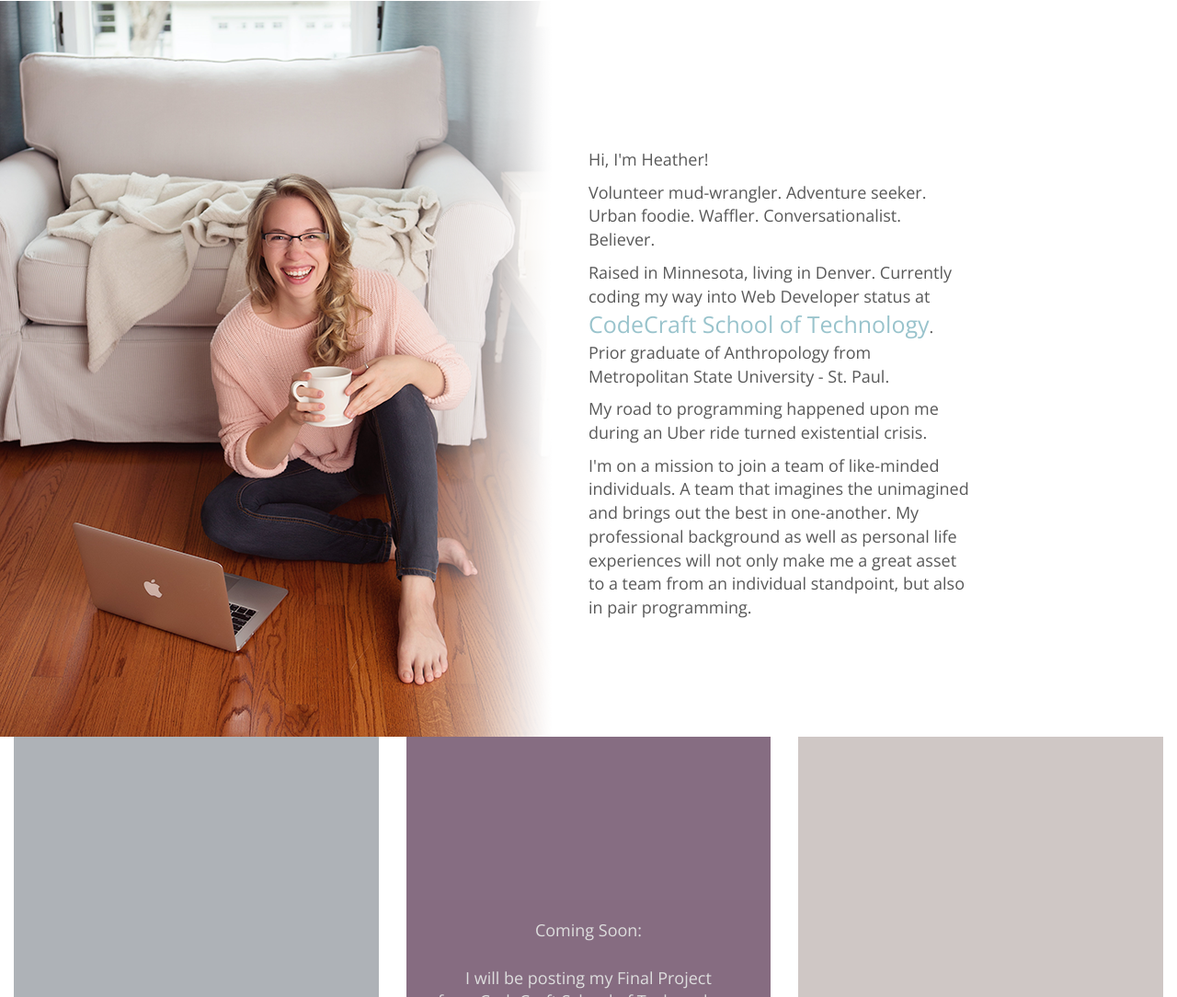
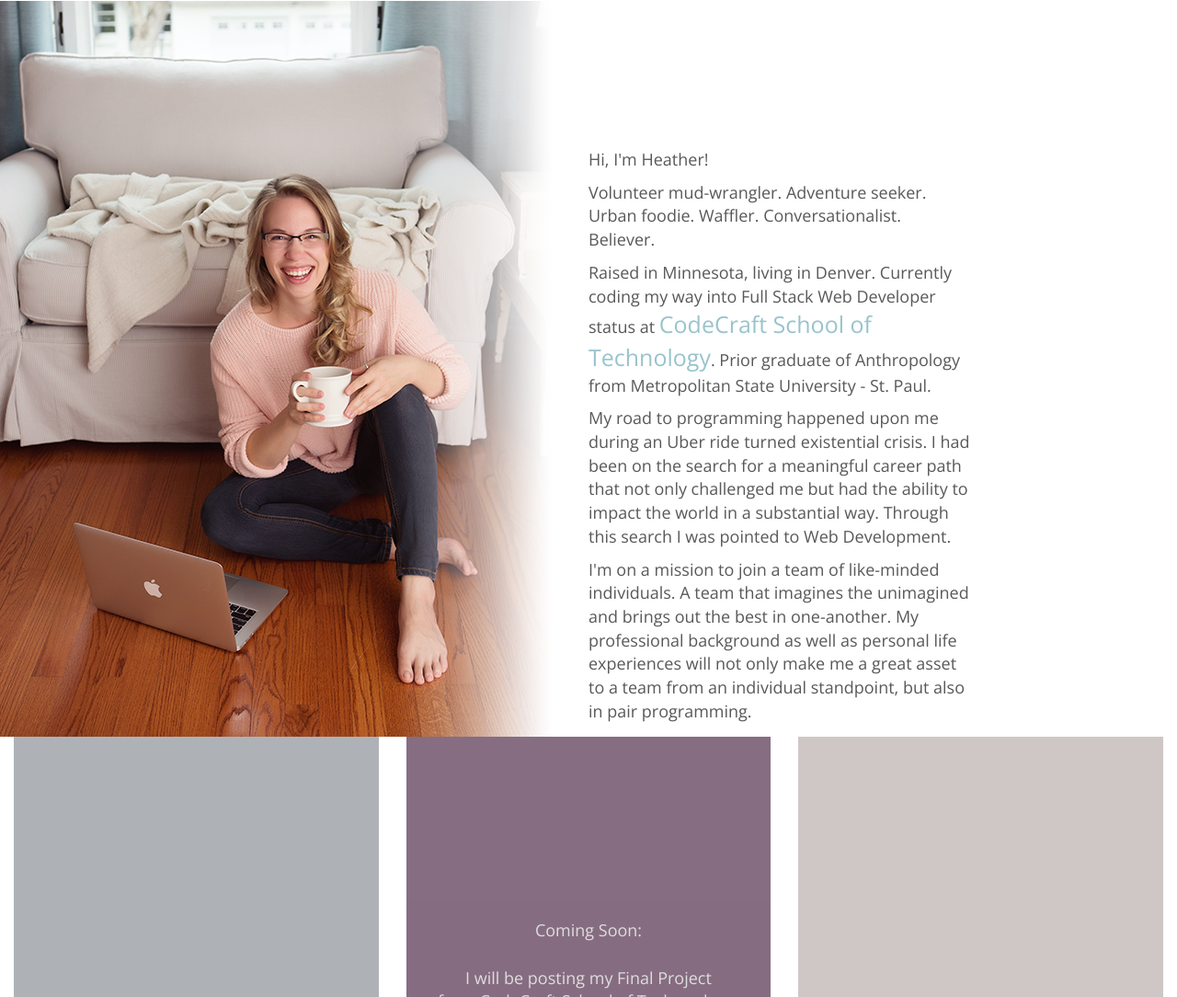
Before and after one commit to HeatherKate/HeatherKate.github.io, a plain HTML site: page index.html in a window 1280 px wide. Shown: the part 801-1885 px from the top of the page at 92% size. Drawn offline with nearby package versions, Linux system fonts and the light colour scheme.

Commit message:
Updated about me
Updated how I got into Development

```diff
--- a/index.html
+++ b/index.html
@@ -89,8 +89,8 @@
 				<div class="col-xs-8">
 					<p> Hi, I'm Heather! </p>
 					<p>Volunteer mud-wrangler. Adventure seeker. Urban foodie. Waffler. Conversationalist. Believer.</p>
-					<p> Raised in Minnesota, living in Denver. Currently coding my way into Web Developer status at <a href="https://www.codecraftschool.com/"> CodeCraft School of Technology</a>. Prior graduate of Anthropology from Metropolitan State University - St. Paul.</p>
-					<p> My road to programming happened upon me during an Uber ride turned existential crisis. </p>
+					<p> Raised in Minnesota, living in Denver. Currently coding my way into Full Stack Web Developer status at <a href="https://www.codecraftschool.com/"> CodeCraft School of Technology</a>. Prior graduate of Anthropology from Metropolitan State University - St. Paul.</p>
+					<p> My road to programming happened upon me during an Uber ride turned existential crisis. I had been on the search for a meaningful career path that not only challenged me but had the ability to impact the world in a substantial way. Through this search I was pointed to Web Development.</p>
 					<p>I'm on a mission to join a team of like-minded individuals. A team that imagines the unimagined and brings out the best in one-another. My professional background as well as personal life experiences will not only make me a great asset to a team from an individual standpoint, but also in pair programming. </p>
 				</div>
 			</div>
```
